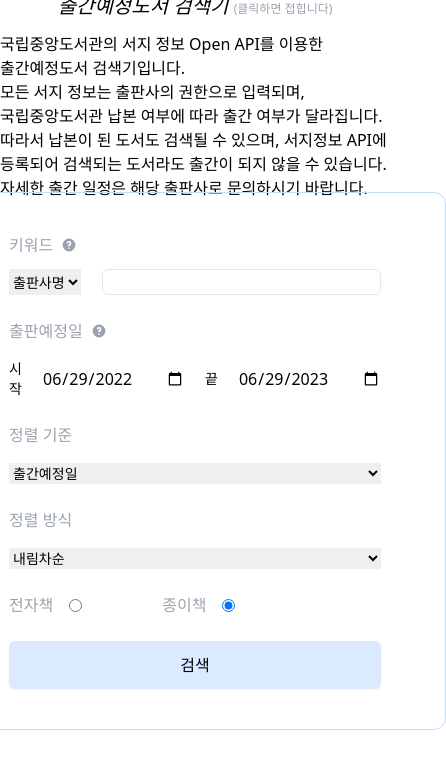
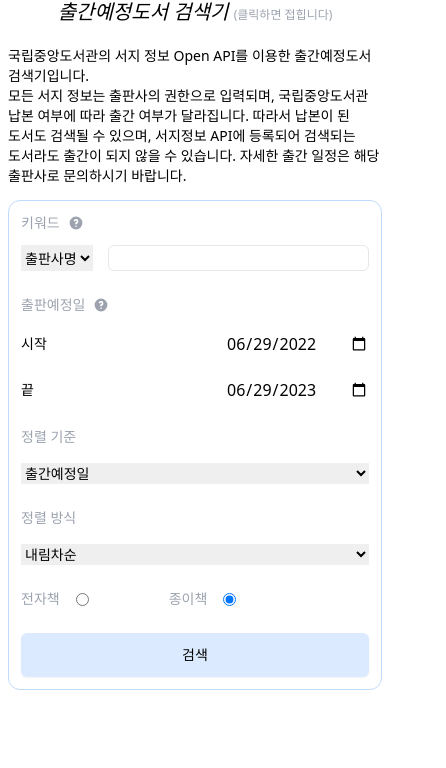
Before and after one commit to tyange/to-be-published, a Vue app: page / in a window 390 px wide. Shown: the top 768 px of the page, 446 px wide, since content can reach past the window. Built offline with nearby package versions, Linux system fonts and the light colour scheme.

Commit message:
header & form responsive styling

```diff
--- a/src/components/BookForm.vue
+++ b/src/components/BookForm.vue
@@ -43,10 +43,10 @@ const submitToSeojiAPI = (e: Event) => {
 };
 </script>
 <template>
-  <form v-on:submit="submitToSeojiAPI" class="flex flex-col gap-6 py-10 px-16 border border-blue-200 rounded-xl">
+  <form v-on:submit="submitToSeojiAPI" class="flex flex-col items gap-6 w-full p-3 md:w-auto md:py-10 md:px-16 border border-blue-200 rounded-xl">
     <fieldset>
       <div class="flex items-center mb-3 gap-2">
-        <legend class="text-gray-400">
+        <legend class="text-gray-400 text-sm md:text-base">
           키워드
         </legend>
         <FormGuide guide-for="keyword" />
@@ -70,19 +70,19 @@ const submitToSeojiAPI = (e: Event) => {
     </fieldset>
     <fieldset>
       <div class="flex items-center mb-4 gap-2">
-        <legend class="text-gray-400">
+        <legend class="text-gray-400 text-sm md:text-base">
           출판예정일
         </legend>
         <FormGuide guide-for="pre-publish" />
       </div>
-      <div class="flex gap-5">
-        <div class="flex items-center gap-5">
+      <div class="flex gap-5 flex-col md:flex-row">
+        <div class="flex items-center justify-between md:gap-5">
           <label for="pre-publishing-start-date" class="text-sm">
             시작
           </label>
           <input type="date" name="pre-publishing-start-date" v-model="enteredStartingDate">
         </div>
-        <div class="flex items-center gap-5">
+        <div class="flex items-center justify-between md:gap-5">
           <label for="pre-publishing-end-date" class="text-sm">
             끝
           </label>
@@ -93,7 +93,7 @@ const submitToSeojiAPI = (e: Event) => {
     <fieldset>
       <div class="flex flex-col gap-3">
         <div class="flex items-center mb-1 gap-1">
-          <label for="sort" class="text-gray-400">
+          <label for="sort" class="text-gray-400 text-sm md:text-base">
             정렬 기준
           </label>
         </div>
@@ -108,7 +108,7 @@ const submitToSeojiAPI = (e: Event) => {
     <fieldset>
       <div class="flex flex-col gap-3">
         <div class="flex items-center mb-1 gap-1">
-          <label for="order-by" class="text-gray-400">
+          <label for="order-by" class="text-gray-400 text-sm md:text-base">
             정렬 방식
           </label>
         </div>
@@ -121,20 +121,20 @@ const submitToSeojiAPI = (e: Event) => {
     <fieldset>
       <div class="flex items-center gap-20">
         <div class="flex items-center gap-4">
-          <label for="ebook" class="text-gray-400">
+          <label for="ebook" class="text-gray-400 text-sm md:text-base">
             전자책
           </label>
           <input type="radio" name="ebook" v-model="isEbook" value="Y">
         </div>
         <div class="flex items-center gap-4">
-          <label for="ebook" class="text-gray-400">
+          <label for="ebook" class="text-gray-400 text-sm md:text-base">
             종이책
           </label>
           <input type="radio" name="ebook" checked v-model="isEbook" value="N">
         </div>
       </div>
     </fieldset>
-    <button class="rounded-md shadow-sm w-full p-3 bg-blue-100 hover:bg-blue-300 transition-all">
+    <button class="rounded-md shadow-sm w-full p-3 bg-blue-100 hover:bg-blue-300 transition-all text-sm md:text-base">
       검색
     </button>
   </form>
--- a/src/components/FormGuide.vue
+++ b/src/components/FormGuide.vue
@@ -31,8 +31,8 @@ const guideToggleHandler = () => {
 </script>
 
 <template>
-  <div class="flex items-center gap-2 text-sm text-gray-400" v-bind:class="{'inline':isOpen}" v-on:click="guideToggleHandler">
+  <div class="flex items-center gap-2" v-bind:class="{'inline':isOpen}" v-on:click="guideToggleHandler">
     <QuestionMarkCircleIcon class="h-4 w-4 text-gray-400" />
-    <span v-bind:class="{'inline': isOpen, 'hidden': !isOpen}">{{ guideMessage }}</span>
+    <span v-bind:class="{'inline': isOpen, 'hidden': !isOpen}" class="text-xs text-gray-400 md:text-sm">{{ guideMessage }}</span>
   </div>
 </template>
--- a/src/components/IntroHeader.vue
+++ b/src/components/IntroHeader.vue
@@ -8,7 +8,7 @@
         </span>
       </p>
     </summary>
-    <p class="mt-3">
+    <p class="mt-3 text-sm p-2 md:text-base">
       국립중앙도서관의 서지 정보 Open API를 이용한 출간예정도서 검색기입니다.<br>모든 서지 정보는 출판사의 권한으로 입력되며, 국립중앙도서관 납본 여부에 따라 출간 여부가 달라집니다. 따라서 납본이 된
       도서도 검색될 수 있으며, 서지정보 API에 등록되어 검색되는 도서라도 출간이 되지 않을 수 있습니다. 자세한 출간 일정은 해당 출판사로 문의하시기 바랍니다.
     </p>
--- a/src/views/HomeView.vue
+++ b/src/views/HomeView.vue
@@ -24,7 +24,7 @@ const pageCounts = computed(() => {
     <IntroHeader/>
   </header>
   <main class="w-full flex justify-center items-center">
-    <div class="w-1/2 flex flex-col items-center gap-10">
+    <div class="flex w-full p-2 md:p-0 md:w-auto flex-col items-center gap-10">
       <BookForm />
       <BookList />
       <PageButtons v-if="store.totalCount > 0" :page-counts="pageCounts"/>
```
